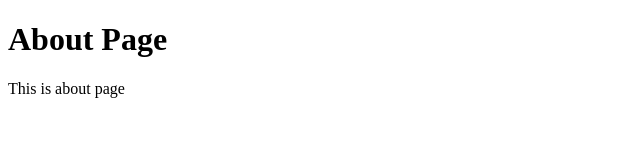
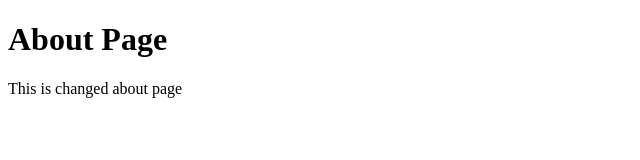
Before and after one commit to srivarshathoparam/githubdemo, a plain HTML site: page about.html in a window 1280 px wide. Shown: the full height of the page, 0-640 px from the left. Drawn offline with Linux system fonts and the light colour scheme.

Commit message:
Update about.html

```diff
--- a/about.html
+++ b/about.html
@@ -8,6 +8,6 @@
     <h1>About Page</h1>
 </head>
 <body>
-    <p>This is about page</p>
+    <p>This is changed about page</p>
 </body>
 </html>
```
